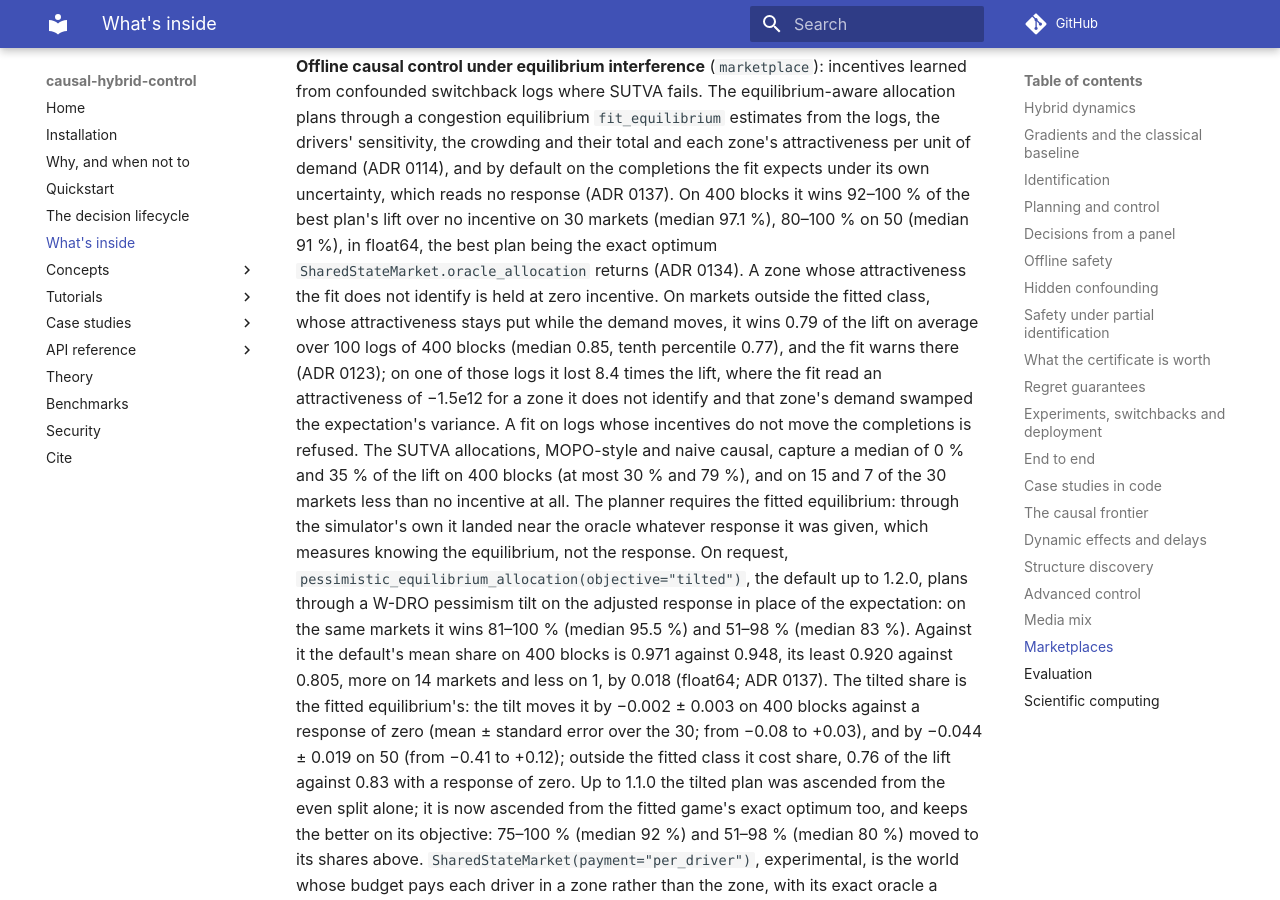
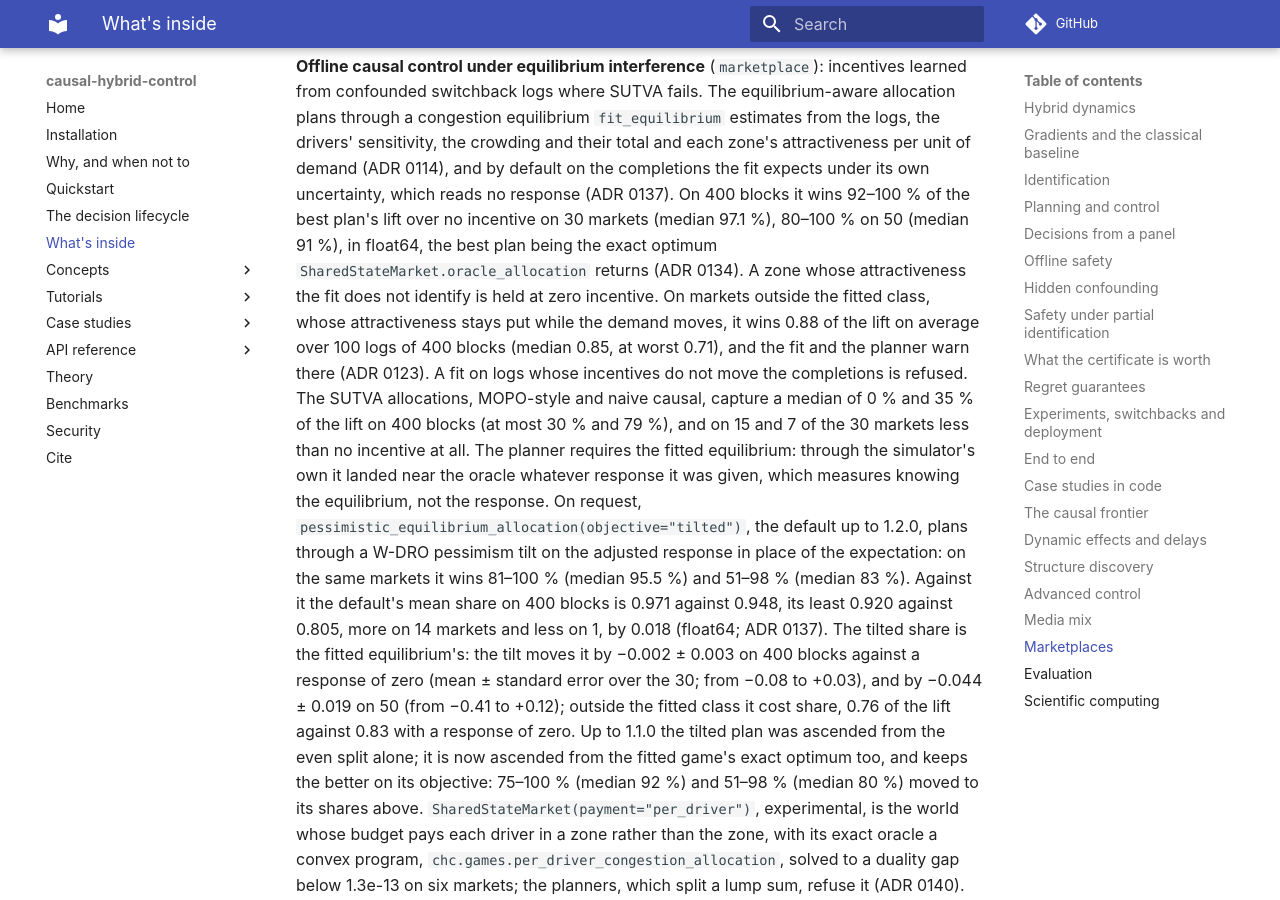
Before and after one commit to causaldyn/causal-hybrid-control, an MkDocs documentation site: the page built from docs/modules.md, in a window 1280 px wide and 900 px high, scrolled down 11336 px. Built offline with MkDocs 1.6.1 and Material for MkDocs 9.7.7, drawn with Linux system fonts in a browser that asks for light colours; comment, search, counter and statistics services are not loaded.

Commit message:
docs: the default plan's numbers outside the fitted class after the Jacobian fix
On the 100 logs outside the class the expected plan wins 0.88 of the lift, at worst 0.71, against
the tilted plan's 0.76 and -1.19; in the class no share moved.

```diff
--- a/docs/modules.md
+++ b/docs/modules.md
@@ -428,11 +428,9 @@ default on the completions the fit expects under its own uncertainty, which read
 (median 97.1 %), 80–100 % on 50 (median 91 %), in float64, the best plan being the exact optimum
 `SharedStateMarket.oracle_allocation` returns (ADR 0134). A zone whose attractiveness the fit does
 not identify is held at zero incentive. On markets outside the fitted class, whose attractiveness
-stays put while the demand moves, it wins 0.79 of the lift on average over 100 logs of 400 blocks
-(median 0.85, tenth percentile 0.77), and the fit warns there (ADR 0123); on one of those logs it
-lost 8.4 times the lift, where the fit read an attractiveness of −1.5e12 for a zone it does not
-identify and that zone's demand swamped the expectation's variance. A fit on logs whose incentives
-do not move the completions is refused. The SUTVA allocations,
+stays put while the demand moves, it wins 0.88 of the lift on average over 100 logs of 400 blocks
+(median 0.85, at worst 0.71), and the fit and the planner warn there (ADR 0123). A fit on logs
+whose incentives do not move the completions is refused. The SUTVA allocations,
 MOPO-style and naive causal, capture a median of 0 % and 35 % of the lift on 400 blocks (at most
 30 % and 79 %), and on 15 and 7 of the 30 markets less than no incentive at all.
 The planner requires the fitted equilibrium: through the simulator's own it landed near the oracle
```
Also changed, not shown: docs/adr/0137-the-marketplace-plans-on-expected-completions-on-request-and-says-what-its-logs-identify.md (+20 -8 lines).
